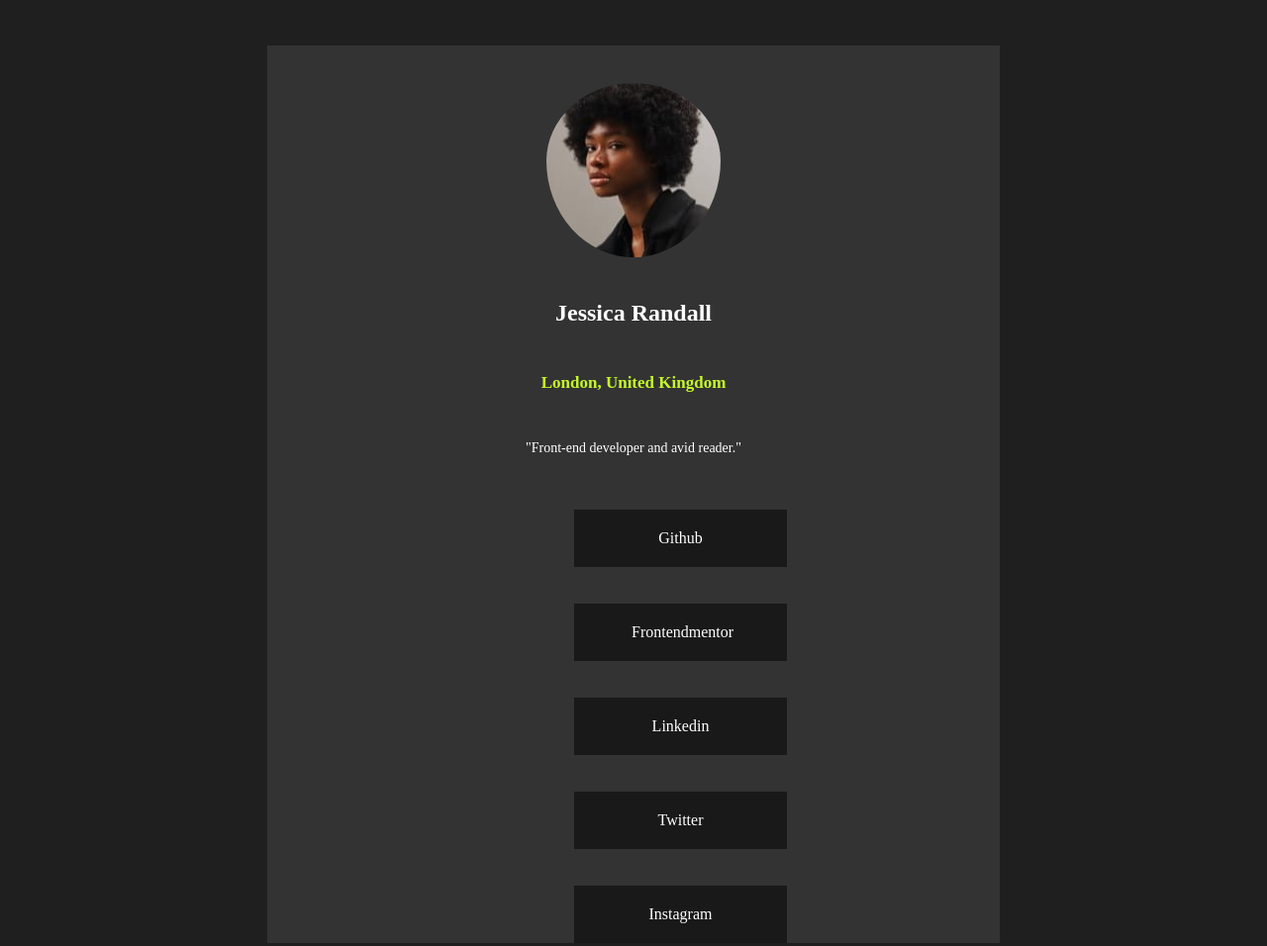
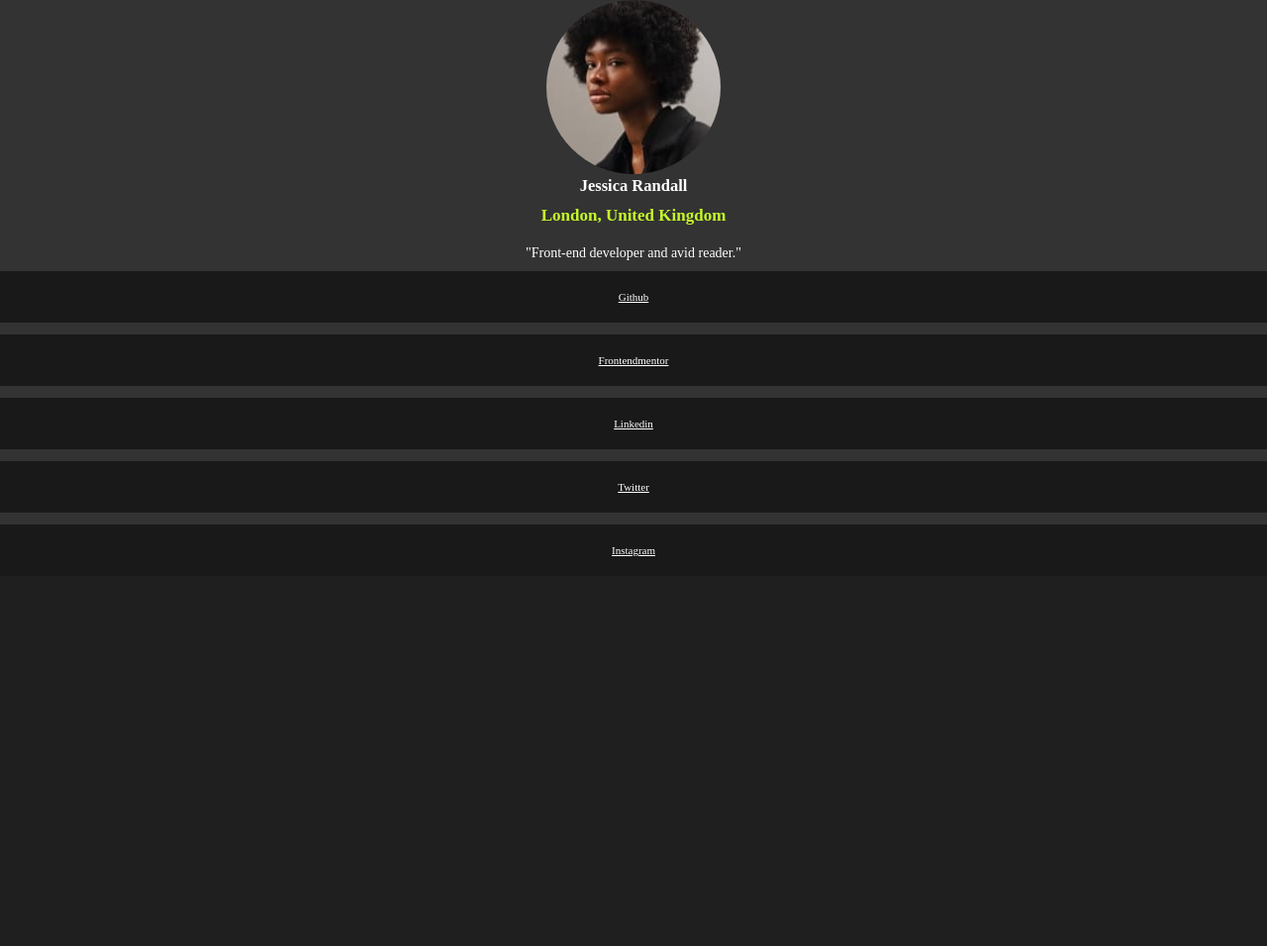
Before and after one commit to patricknoni22/social-noni, a plain HTML site: page index.html in a window 1280 px wide. Shown: the whole page at 99% size. After the commit the page ends 800 px from the top, so only its background shows below. Drawn offline with Linux system fonts and the light colour scheme.

Commit message:
resp css

```diff
--- a/style.css
+++ b/style.css
@@ -1,23 +1,22 @@
 *{
-    list-style-type: none;
-    text-decoration: none;
-   align-items: center;
-   padding-top: 19px;
-   margin-left: 90px;
-   margin-right: 90px;
-   padding: auto;
-   text-align:center ;
+padding: 0px;
+margin: 0px;
+box-sizing: border-box;
 }
 
 body{
    background-color: hsl(0, 0%, 12%);
-
+   list-style-type: none;
+   text-decoration: none;
+  align-items: center;
+  text-align:center ;
     color: hsl(0, 0%, 100%);
 
 }
 h5{
     color: hsl(75 94% 57%)  ;
     font-size: 17px;
+    padding: 10px;
 }
 
 ul li a{
@@ -28,9 +27,9 @@
     grid-row: 5;
     grid-gap: 20px;
      place-content: center;
-   padding: 20px 90px 20px 90px;
+   padding: 20px 90px;
   background-color: hsla(0, 3%, 6%, 0.712);
-    margin-right: 35px;
+
 }
 
 div{
@@ -39,9 +38,10 @@
 }
 p{
     Font-size: 14px;
+    padding: 10px;
 }
 
-.attribution { font-size: 11px; text-align: center; }
+.gee { font-size: 11px; text-align: center; }
 attribution a { color: hsl(228, 45%, 44%); }
 
 
@@ -49,34 +49,20 @@
       border-radius: 50%;
  }
 
-li a: hover,
+li a:hover,
 li a:focus
 {
     color: blue;
     background-color: gold;
+
 }
+li a:visited{ color: red;}
     /* mobile*/
-@media screen and (min-width:357px){
-li a:hover{color:blue;
+@media screen and (min-device-width:357px){
+li a:hover
+li a:focus
+{color:green;
     background-color: gold;
 }
 
 }
-
-/*desktop*/
-
-   @media screen and (min-width :10240px) {
-
-    li a:hover{color:red;
-        background-color: gold;
-
-
-    }
-    .body{
-        background-image:url(fav.png);
-        margin-left: 250px;
-        margin-right: 250px;
-
-    }
-
-    }
```
